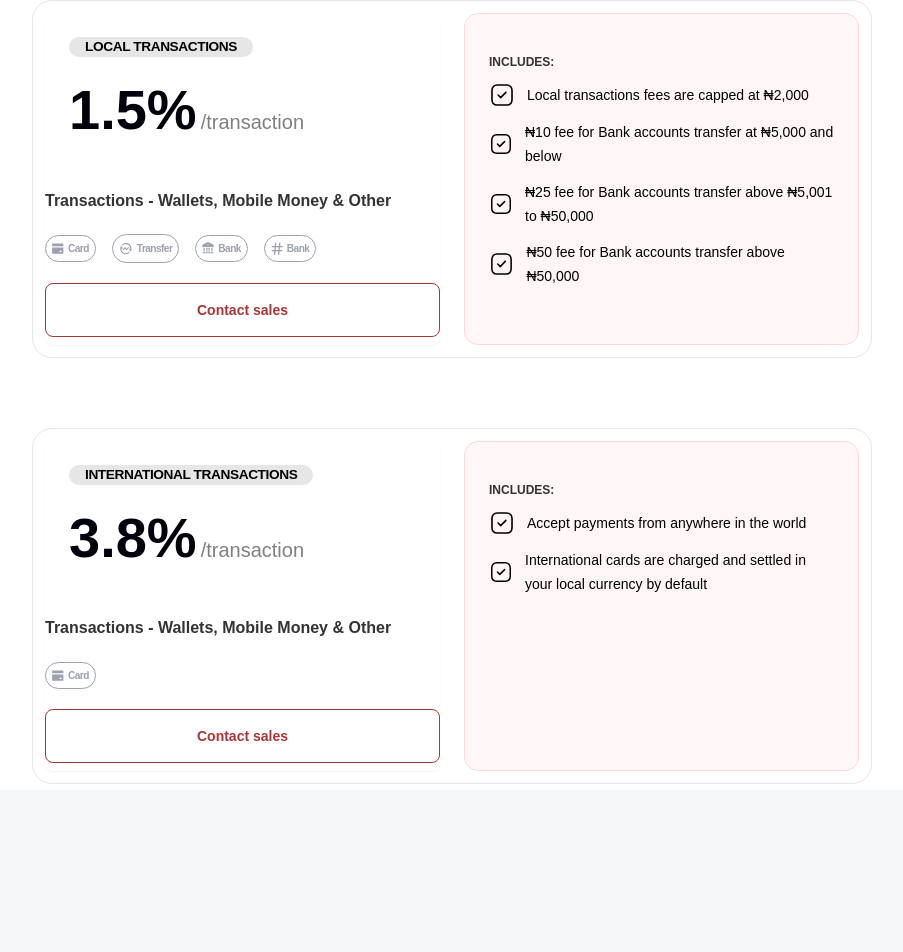
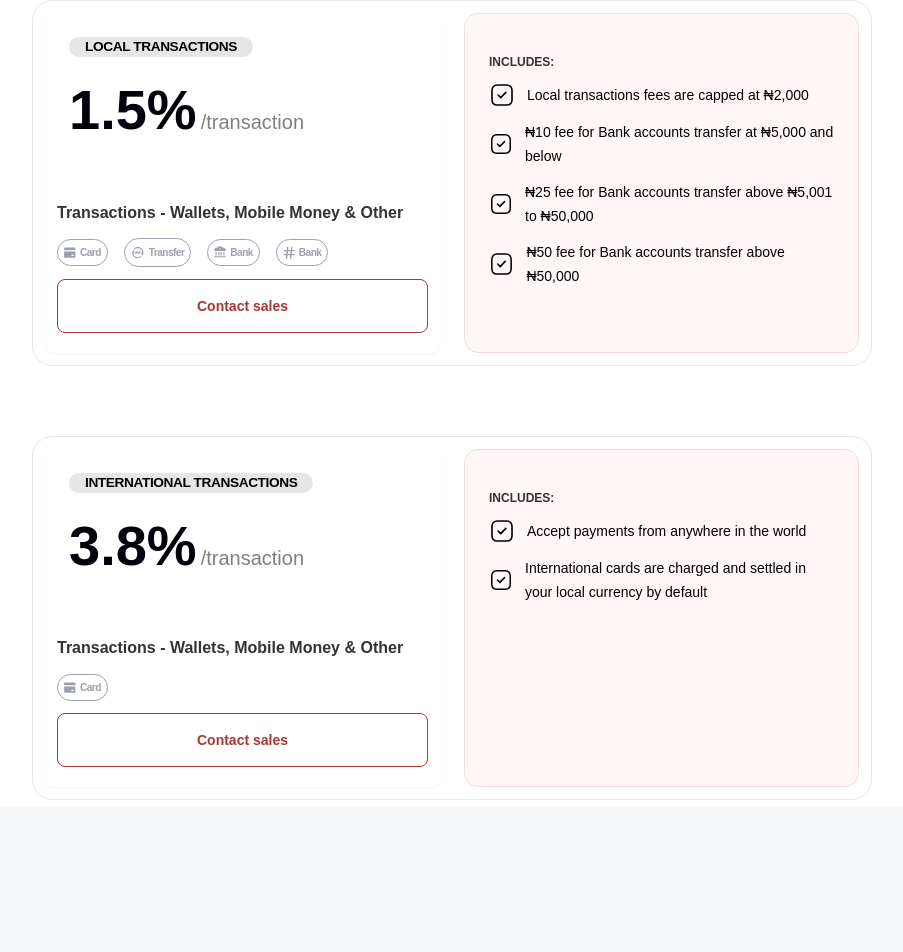
Before and after one commit to geraldkachi/payfixy-website, a Next.js app: page /pricing in a window 1280 px wide. Shown: the part 468-1420 px from the top of the page, without its empty margins (188-1091 px from the left). Built offline with nearby package versions, Linux system fonts and the light colour scheme.

Commit message:
update on discover payfixy and the image

```diff
--- a/src/app/pricing/page.tsx
+++ b/src/app/pricing/page.tsx
@@ -39,6 +39,7 @@ const Pricing = () => {
                 <span className="ms-1 text-xl font-normal text-[#808080]">/transaction</span>
               </p>
             </div>
+            <div className="p-3">
             <div className="my-2 text-base  text-[#333333] font-bold w-max tracking-[-2%] leading-[27.2px]">Transactions - Wallets, Mobile Money & Other</div>
             <div className="flex items-center gap-4 my-3">
               <div className="flex items-center gap-1 p-1.5 rounded-[281.25px] border border-[#9DA0AE]">
@@ -58,9 +59,8 @@ const Pricing = () => {
                 <span className='text-[#9DA0AE] text-[10.13px] font-semibold leading-[13.5px] tracking-[-0.56px]'>Bank</span>
               </div>
             </div>
-            {/* <div className="flex flex-col flex-1 justify-between gap-y-10 pt-6 pb-8 px-6"> */}
             <Button variant='outline' title="Contact sales" className="!w-full flex items-center justify-center   border !border-[#A73636] p-3 my-2 text-base rounded-lg text-[#A73636] font-bold tracking-[-2%] leading-[27.2px]" />
-            {/* </div> */}
+            </div>
           </div>
 
 
@@ -108,6 +108,8 @@ const Pricing = () => {
                 <span className="ms-1 text-xl font-normal text-[#808080]">/transaction</span>
               </p>
             </div>
+            <div className="p-3">
+
             <div className="my-2 text-base  text-[#333333] font-bold w-max tracking-[-2%] leading-[27.2px]">Transactions - Wallets, Mobile Money & Other</div>
             <div className="flex items-center gap-4 my-3">
               <div className="flex items-center gap-1 p-1.5 rounded-[281.25px] border border-[#9DA0AE]">
@@ -115,9 +117,8 @@ const Pricing = () => {
                 <span className='text-[#9DA0AE] text-[10.13px] font-semibold leading-[13.5px] tracking-[-0.56px]'>Card</span>
               </div>
             </div>
-            {/* <div className="flex flex-col flex-1 justify-between gap-y-10 pt-6 pb-8 px-6"> */}
             <Button variant='outline' title="Contact sales" className="!w-full flex items-center justify-center   border !border-[#A73636] p-3 my-2 text-base rounded-lg text-[#A73636] font-bold tracking-[-2%] leading-[27.2px]" />
-            {/* </div> */}
+            </div>
           </div>
 
 
```
